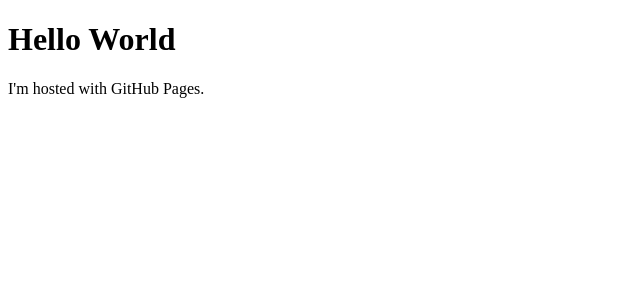
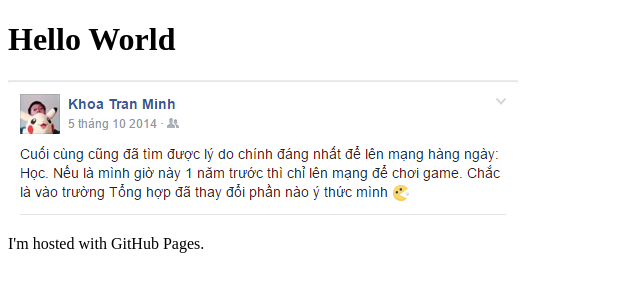
Before and after one commit to huynd2001/ngkan146.github.io, a plain HTML site: page index.html in a window 1280 px wide. Shown: the whole page, without its empty margins (0-640 px from the left). Drawn offline with Linux system fonts and the light colour scheme.

Commit message:
Update Index
test

```diff
--- a/index.html
+++ b/index.html
@@ -2,6 +2,7 @@
 <html>
 <body>
 <h1>Hello World</h1>
+<img src = "khoaaa.png" >
 <p>I'm hosted with GitHub Pages.</p>
 </body>
 </html>
```
Also changed, not shown: khoaaa.png (added).
